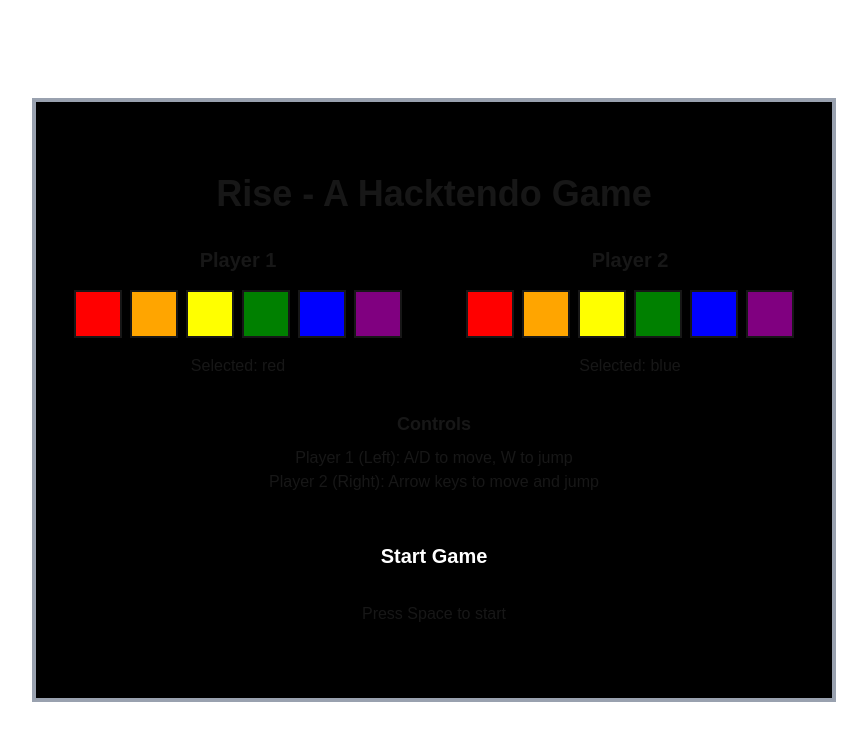
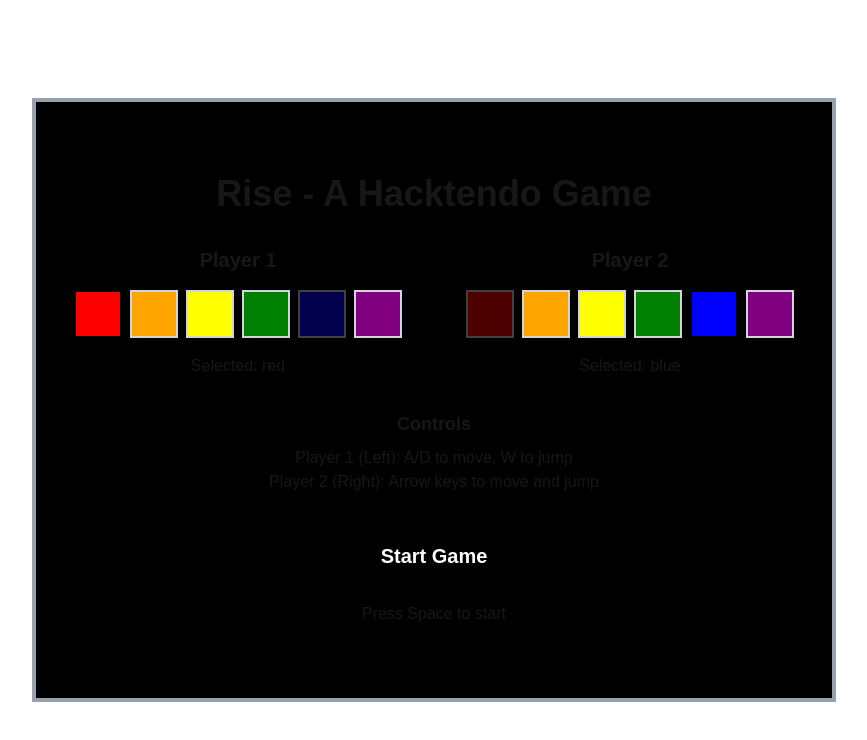
Before and after one commit to ArushYadlapati/rise-hacktendo, a Next.js app: page / in a window 1280 px wide. Shown: the top 740 px of the page, without its empty margins (206-1073 px from the left). Built offline with nearby package versions, Linux system fonts and the light colour scheme.

Commit message:
Add fancy highlighting (ft. copilot)

```diff
--- a/app/ui/startMenu.tsx
+++ b/app/ui/startMenu.tsx
@@ -54,7 +54,8 @@ export let StartMenu: React.FC<StartMenuProps> = ({ onGameStart }) => {
                         <div className="flex gap-2 mb-4">
                             { colors.map(color => (
                                 <button key={ color } onClick={ () => handleColorSelect(playerIndex, color) } className={`w-12 h-12 border-2
-
+                                    ${ useColor[playerIndex] === color ? "border-black" : 'border-gray-300' }
+                                    ${ useColor[-playerIndex + 1] === color ? 'opacity-30 cursor-not-allowed' : 'cursor-pointer'}
                                 `}
                                     style={{ backgroundColor: color }} disabled={ useColor[-playerIndex + 1] === color }
                                 />
```
